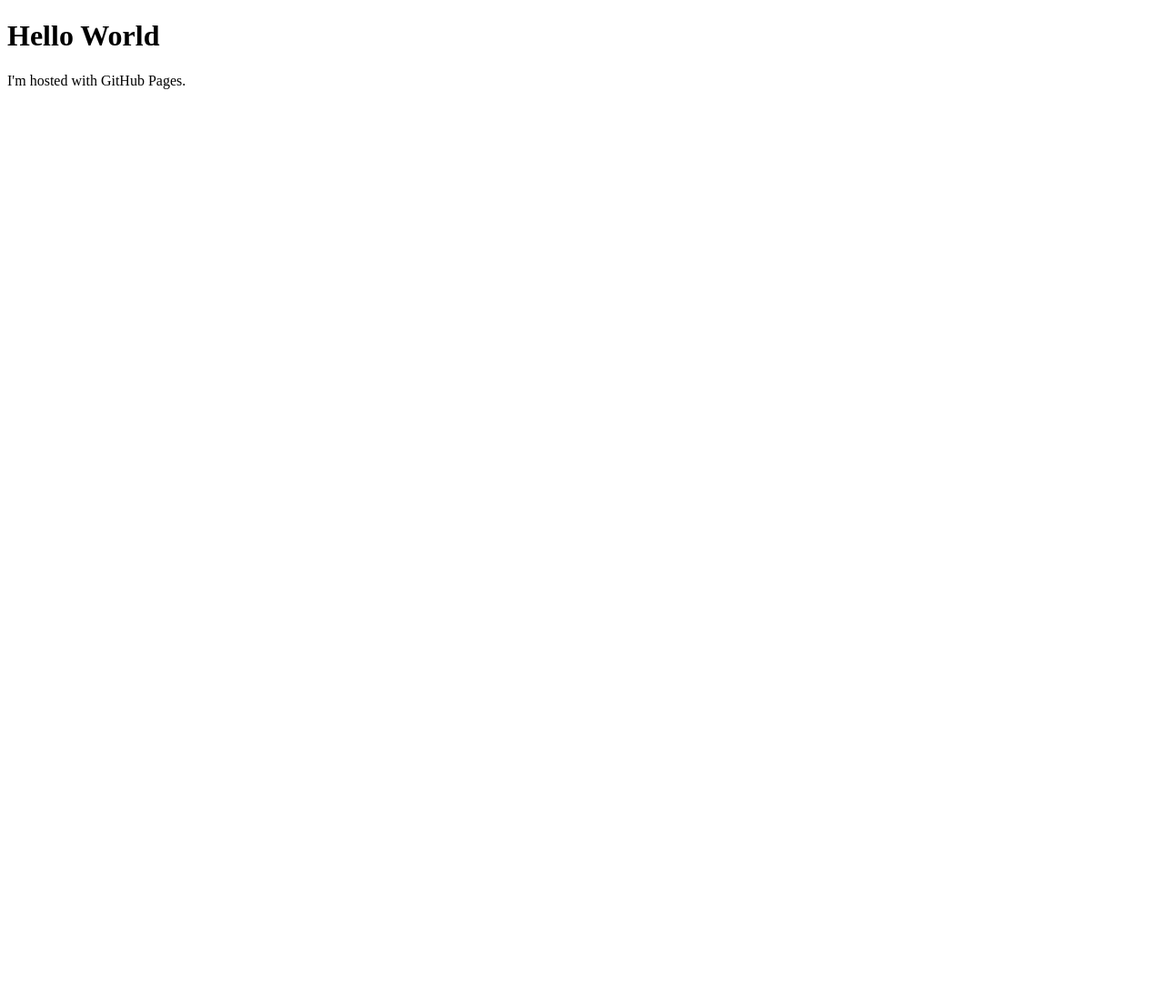
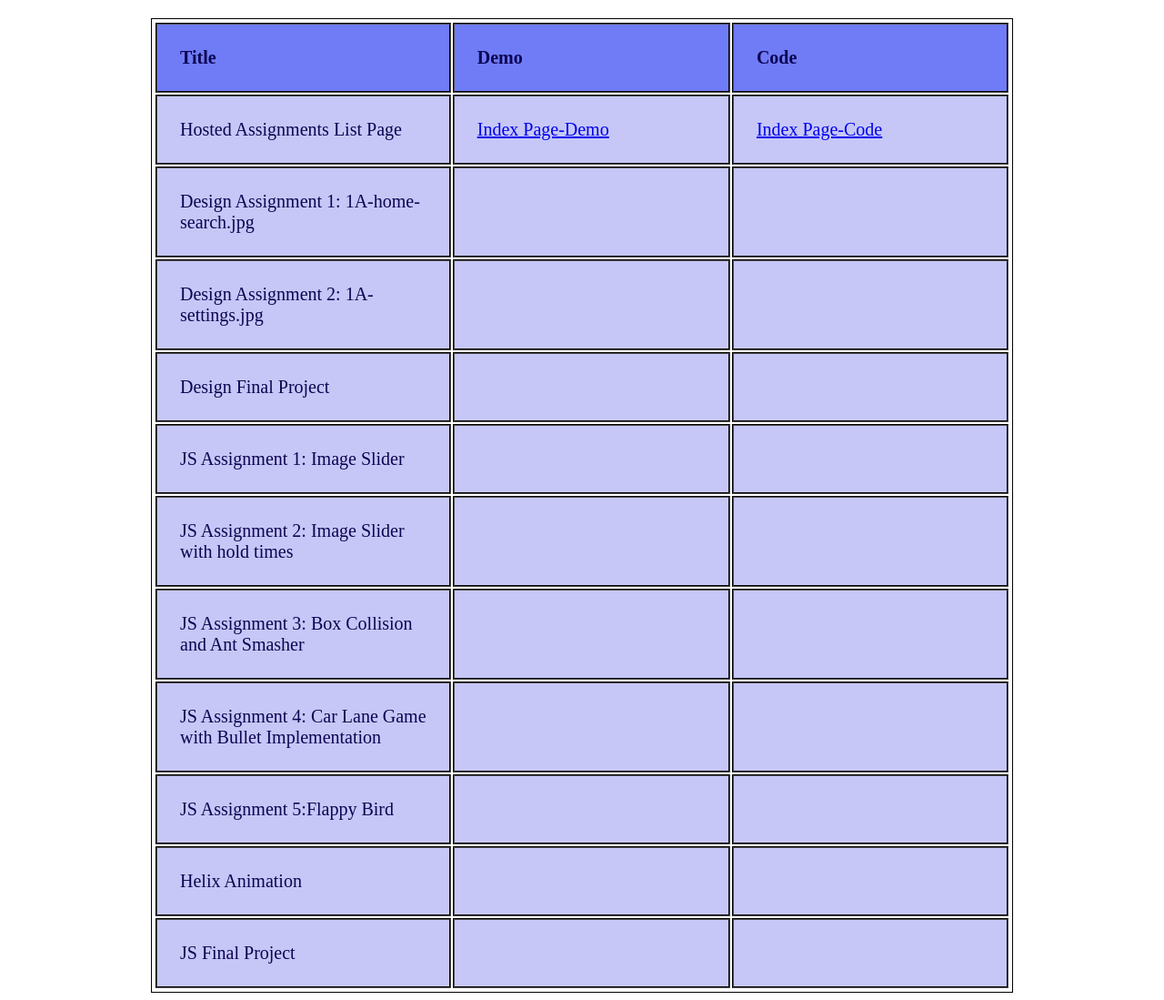
Before and after one commit to sachin-55/leapfrog, a plain HTML site: page index.html in a window 1280 px wide. Shown: the whole page at 91% size. Before the commit the page ends 800 px from the top, so only its background shows below. Drawn offline with Linux system fonts and the light colour scheme.

Commit message:
Github Assignment List Added

```diff
--- a/index.html
+++ b/index.html
@@ -1,7 +1,108 @@
 <!DOCTYPE html>
 <html>
+<head>
+        <title>Assignment List</title>
+<style>
+
+table{
+    padding:2px;
+    border:1px groove #000;
+    color:rgb(13, 5, 82);
+    text-align: left;
+}
+th{
+    background-color: rgba(16, 38, 241, 0.6);
+
+}
+td{
+    background-color: rgba(114, 116, 235, 0.4);
+
+}
+th,td{
+    width:20rem;
+    border:2px groove rgb(80, 77, 77);
+    padding:25px;
+    font-size: 20px;
+}
+#table{
+  margin-top: 20px;
+  margin-left: auto;
+  margin-right: auto;
+  width:75%;
+
+}
+
+</style>
+
+
+</head>
+
 <body>
-<h1>Hello World</h1>
-<p>I'm hosted with GitHub Pages.</p>
+<div id="table">
+    <table>
+        <tr>
+            <th>Title</th>
+            <th>Demo</th>
+            <th>Code</th>
+        </tr>
+        <tr>
+            <td>Hosted Assignments List Page</td>
+            <td><a href="#">Index Page-Demo</a></td>
+            <td><a href="#">Index Page-Code</a></td>
+        </tr>
+        <tr>
+            <td>Design Assignment 1: 1A-home-search.jpg</td>
+            <td><a href="#"></a></td>
+            <td><a href="#"></a></td>
+        </tr>
+        <tr>
+            <td>Design Assignment 2: 1A-settings.jpg</td>
+            <td><a href="#"></a></td>
+            <td><a href="#"></a></td>
+        </tr>
+        <tr>
+            <td>Design Final Project</td>
+            <td><a href="#"></a></td>
+            <td><a href="#"></a></td>
+        </tr>
+        <tr>
+            <td>JS Assignment 1: Image Slider</td>
+            <td><a href="#"></a></td>
+            <td><a href="#"></a></td>
+        </tr>
+        <tr>
+            <td>JS Assignment 2: Image Slider with hold times</td>
+            <td><a href="#"></a></td>
+            <td><a href="#"></a></td>
+        </tr>
+        <tr>
+            <td>JS Assignment 3: Box Collision and Ant Smasher</td>
+            <td><a href="#"></a></td>
+            <td><a href="#"></a></td>
+        </tr>
+        <tr>
+            <td>JS Assignment 4: Car Lane Game with Bullet Implementation</td>
+            <td><a href="#"></a></td>
+            <td><a href="#"></a></td>
+         </tr>
+        <tr>
+            <td>JS Assignment 5:Flappy Bird</td>
+            <td><a href="#"></a></td>
+            <td><a href="#"></a></td>
+        </tr>
+        <tr>
+            <td>Helix Animation</td>
+            <td><a href="#"></a></td>
+            <td><a href="#"></a></td>
+        </tr>
+        <tr>
+            <td>JS Final Project</td>
+            <td><a href="#"></a></td>
+            <td><a href="#"></a></td>
+        </tr>
+
+
+    </table>
+</div>
 </body>
 </html>
```
